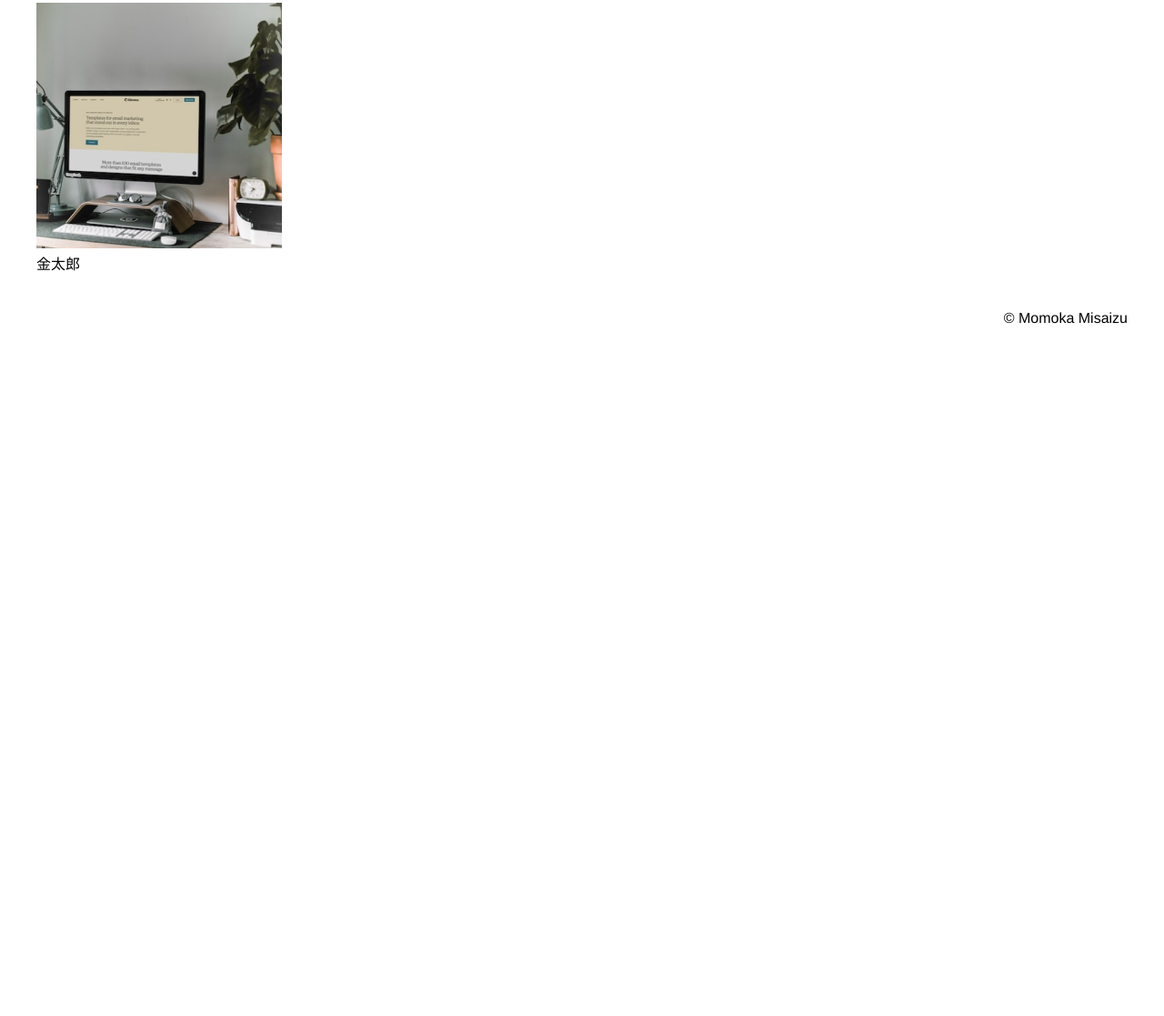
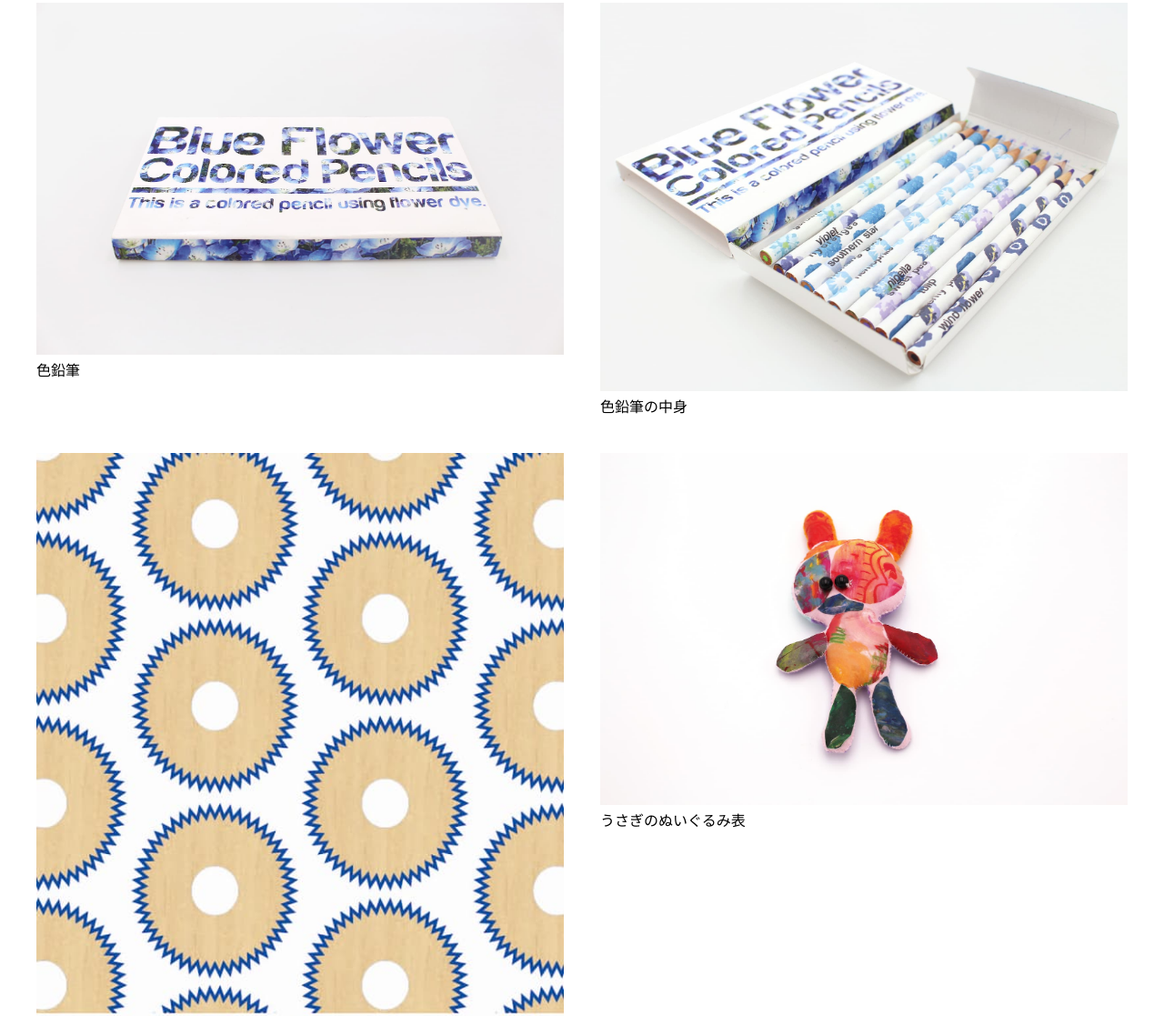
Before and after one commit to MomokaMisaizu/MomokaMisaizu.github.io, a plain HTML site: page index.html in a window 1280 px wide. Shown: the part 114-1231 px from the top of the page at 91% size. Before the commit the page ends 800 px from the top, so only its background shows below. Drawn offline with Linux system fonts and the light colour scheme.

Commit message:
Add files via upload

```diff
--- a/css/style.css
+++ b/css/style.css
@@ -40,7 +40,7 @@ body {
 
 .main {
     display: grid;
-    grid-template-columns: 1fr 1fr 1fr 1fr;
+    grid-template-columns: 1fr 1fr;
     gap: 40px;
 }
 
--- a/index.html
+++ b/index.html
@@ -21,8 +21,24 @@
 
         <main class="main">
             <div class="works-item">
-                <img src="./image/work1-thumbnail.png" alt="">
-                <p class="works-title">金太郎</p>
+                <img src="./image/colored pencil2.jpg" alt="">
+                <p class="works-title">色鉛筆</p>
+            </div>
+            <div class="works-item">
+                <img src="./image/colored pencil1.jpg" alt="">
+                <p class="works-title">色鉛筆の中身</p>
+            </div>
+            <div class="works-item">
+                <img src="./image/flower poster.jpg" alt="">
+                <p class="works-title">色鉛筆のポスター</p>
+            </div>
+            <div class="works-item">
+                <img src="./image/rabbit1.jpg" alt="">
+                <p class="works-title">うさぎのぬいぐるみ表</p>
+            </div>
+            <div class="works-item">
+                <img src="./image/rabbit2.jpg" alt="">
+                <p class="works-title">うさぎのぬいぐるみ裏</p>
             </div>
         </main>
 
```
Also changed, not shown: image/colored pencil1.jpg (added), image/colored pencil2.jpg (added), image/flower poster.jpg (added), image/rabbit1.jpg (added), image/rabbit2.jpg (added).
